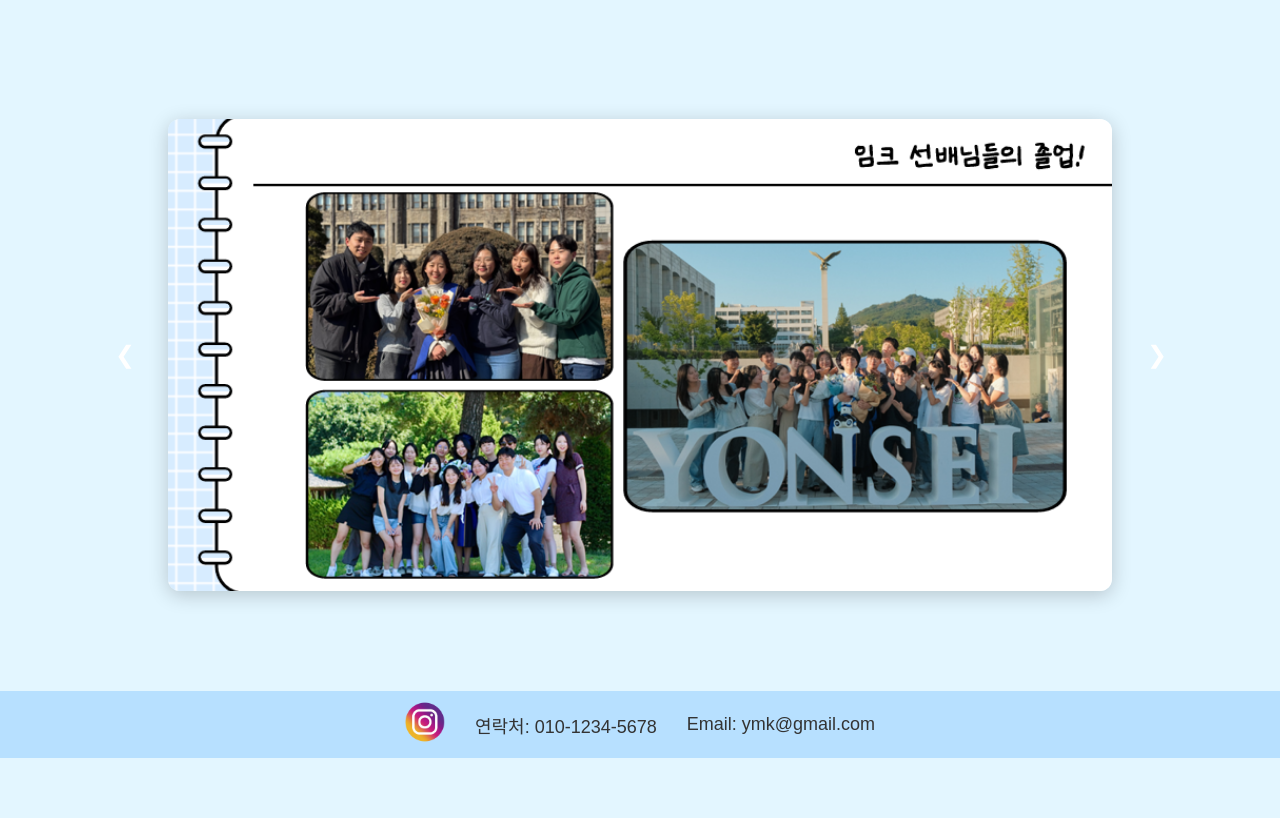
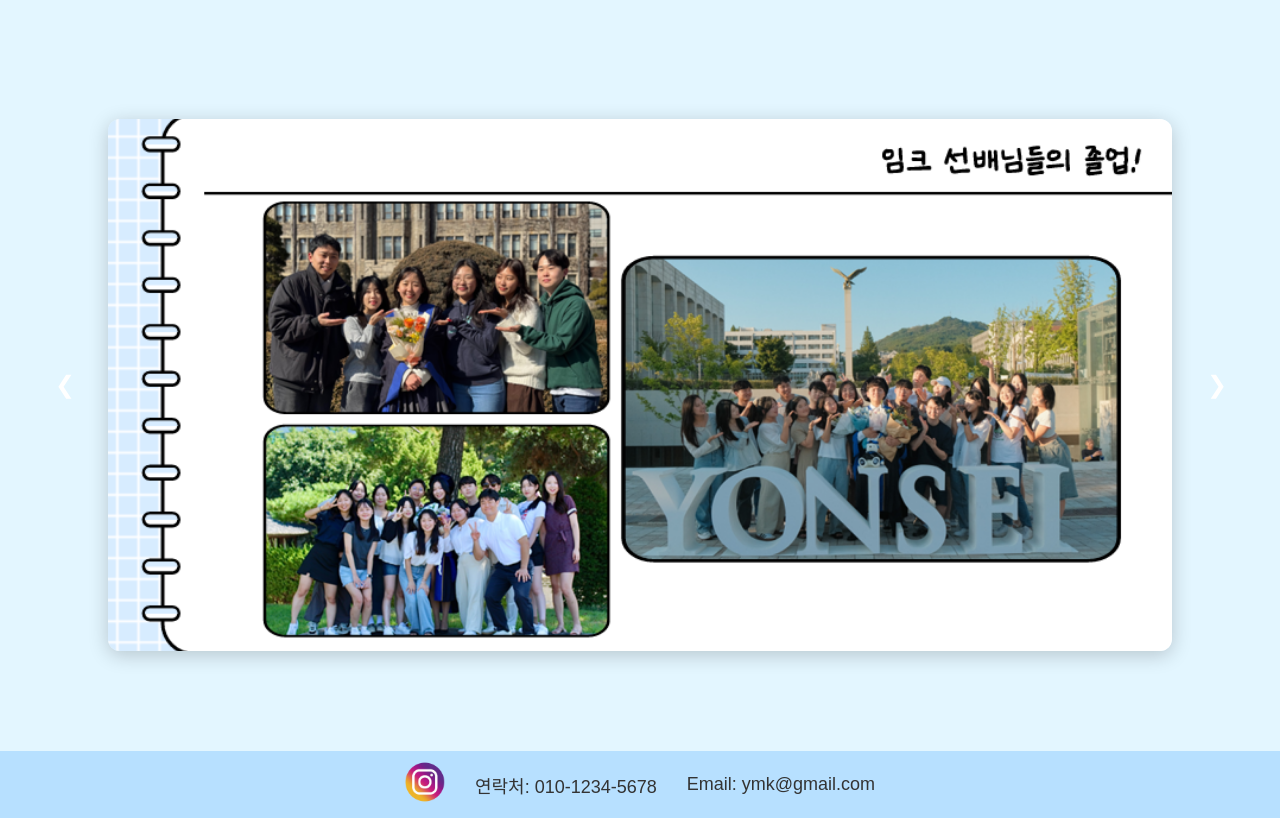
Before and after one commit to davidko0616/web_programming_project, a Flask app: page /intro in a window 1280 px wide; the page is wider, and only the part inside the window is pictured. Shown: the part 691-1509 px from the top of that part. Before the commit the page ends 1449 px from the top of that part, so only its background shows below. Run offline with Flask 3, Linux system fonts and the light colour scheme; some web fonts are replaced.

Commit message:
adjusted slider size and info in 소개

```diff
--- a/static/intro.css
+++ b/static/intro.css
@@ -30,7 +30,7 @@
 }
 
 .slider-horizontal {
-  width: 90%;
+  width: 100%;
   display: flex;
   align-items: center;
   justify-content: center;
--- a/templates/intro.html
+++ b/templates/intro.html
@@ -159,57 +159,57 @@ setInterval(nextImage, 8000);
 const slides = [
   {
     image: "../static/pictures/1선배_졸업.png",
-    title: "임크 대표 1",
+    title: "임크 선배님들의 졸업",
     caption: "이 대표는 따뜻한 리더십으로 공동체를 섬기고 있습니다."
   },
   {
     image: "../static/pictures/2수강신청.png",
-    title: "임크 대표 2",
+    title: "새내기 수강신청",
     caption: "진실한 마음으로 MK들을 돌보는 리더입니다."
   },
   {
     image: "../static/pictures/3새내기_비정모.png",
-    title: "임크 대표 3",
+    title: "새내기 비정모",
     caption: "열정과 기도로 공동체를 이끄는 모습이 인상적입니다."
   },
   {
     image: "../static/pictures/4개강모임.png",
-    title: "임크 대표 4",
+    title: "개강모임",
     caption: "열정과 기도로 공동체를 이끄는 모습이 인상적입니다."
   },
   {
     image: "../static/pictures/5정기모임.png",
-    title: "임크 대표 5",
+    title: "송도 / 신촌 정기모임",
     caption: "열정과 기도로 공동체를 이끄는 모습이 인상적입니다."
   },
   {
     image: "../static/pictures/6임크닉.png",
-    title: "임크 대표 6",
+    title: "임크닉",
     caption: "열정과 기도로 공동체를 이끄는 모습이 인상적입니다."
   },
   {
     image: "../static/pictures/7간식행사.png",
-    title: "임크 대표 7",
+    title: "중간 / 기말 간식행사",
     caption: "열정과 기도로 공동체를 이끄는 모습이 인상적입니다."
   },
   {
     image: "../static/pictures/8아카라카.png",
-    title: "임크 대표 8",
+    title: "아카라카",
     caption: "열정과 기도로 공동체를 이끄는 모습이 인상적입니다."
   },
   {
     image: "../static/pictures/9종강모임.png",
-    title: "임크 대표 9",
+    title: "종강모임",
     caption: "열정과 기도로 공동체를 이끄는 모습이 인상적입니다."
   },
   {
     image: "../static/pictures/10리트릿.png",
-    title: "임크 대표 10",
+    title: "여름 / 겨울 리트릿",
     caption: "열정과 기도로 공동체를 이끄는 모습이 인상적입니다."
   },
   {
     image: "../static/pictures/11임형언니.png",
-    title: "임크 대표 11",
+    title: "임형언니",
     caption: "열정과 기도로 공동체를 이끄는 모습이 인상적입니다."
   }
 ];
```
